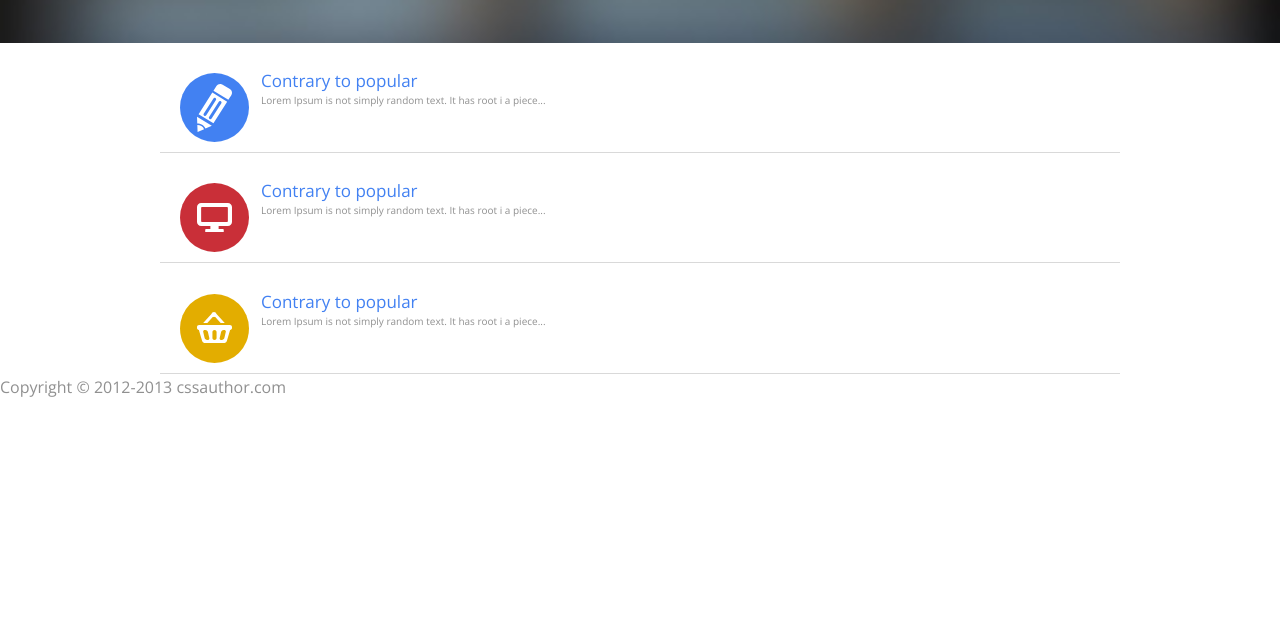
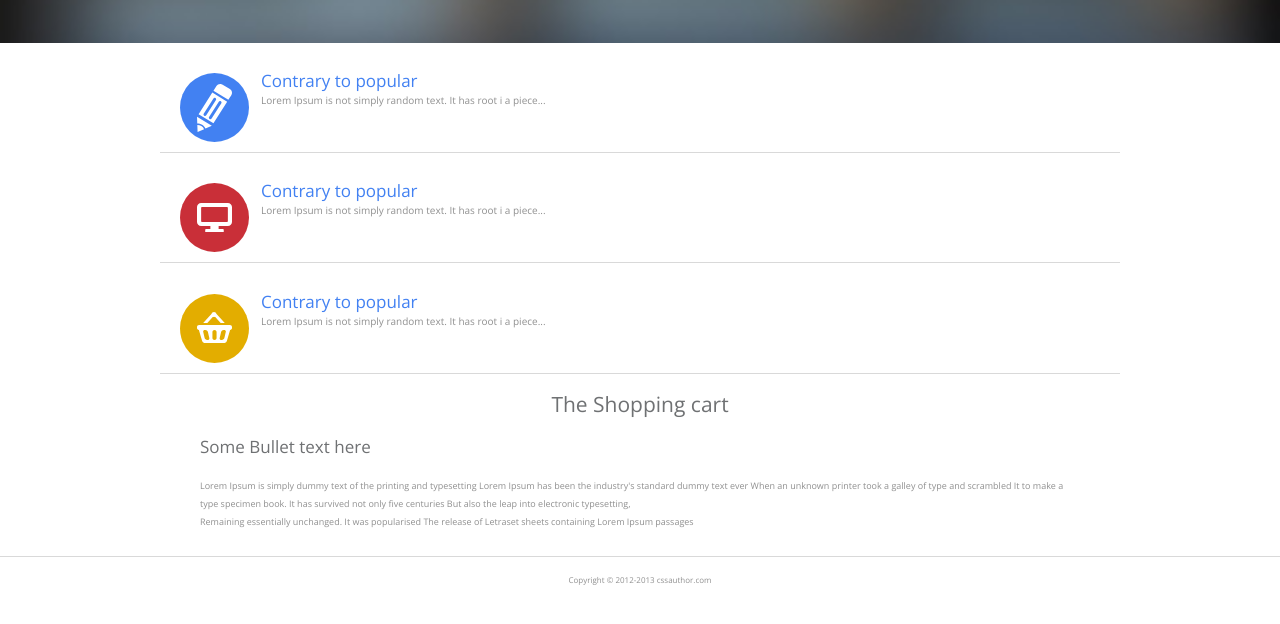
Before and after one commit to danekszy/prechu, a website: page site/index.html in a window 1280 px wide. Shown: the part 172-796 px from the top of the page. Drawn offline with nearby package versions, Linux system fonts and the light colour scheme; files that its build step writes are made by us from their sources.

Commit message:
Add promo section & footer

```diff
--- a/site/index.html
+++ b/site/index.html
@@ -103,9 +103,17 @@
         </div>
       </section>
 
-      <section class="shopping-info">
+      <section class="promo-info">
         <div class="container">
-
+          <h2 class="promo-header promo-header_primary">The Shopping cart</h2>
+          <h3 class="promo-header promo-header_secondary">Some Bullet text here</h3>
+          <div class="promo-desc">Lorem Ipsum is simply dummy text of the printing and typesetting
+Lorem Ipsum has been the industry's standard dummy text ever
+When an unknown printer took a galley of type and scrambled
+It to make a type specimen book. It has survived not only five centuries
+But also the leap into electronic typesetting,<br>
+Remaining essentially unchanged. It was popularised
+The release of Letraset sheets containing Lorem Ipsum passages</div>
         </div>
       </section>
     </main>
--- a/site/styles/_global.scss
+++ b/site/styles/_global.scss
@@ -5,13 +5,33 @@
 }
 
 body {
+  color: $body-text-color;
   font-family: $body-font-family;
   font-size: $body-font-size;
+  font-weight: 300; // to thicken it a bit, we need to remove font-smoothing
   line-height: 1.6250em; /* 26px */
-  font-weight: 300; // to thicken it a bit, we need to remove font-smoothing
-  color: $body-text-color;
+}
+
+h1,
+h2,
+h3,
+h4,
+h5,
+h6 {
+  -moz-font-feature-settings: 'kern';
+  -moz-font-feature-settings: 'kern=1';
+  -webkit-font-feature-settings: 'kern';
+  font-feature-settings: 'kern';
+  -webkit-font-smoothing: antialiased;
+  text-rendering: optimizeLegibility;
 }
 
 .container {
   @include container();
 }
+
+.pagefooter {
+  font-size: 8px;
+  padding: 10px 0;
+  text-align: center;
+}
--- /dev/null
+++ b/site/styles/components/_promosection.scss
@@ -0,0 +1,28 @@
+.promo-info {
+  border-bottom: 1px solid rgba(#000, .15);
+  padding-bottom: 25px;
+
+  .container {
+    padding: 0 40px;
+  }
+}
+
+.promo-header {
+  font-weight: 300;
+  color: $header-text-color;
+}
+
+.promo-header_primary {
+  text-align: center;
+  font-size: 21px;
+}
+
+.promo-header_secondary {
+  font-size: 17px;
+}
+
+.promo-desc {
+  font-size: 9px;
+  color: $body-text-color;
+  line-height: 2;
+}
--- a/site/styles/main.scss
+++ b/site/styles/main.scss
@@ -13,3 +13,4 @@
 @import 'components/banner';
 @import 'components/featured';
 @import 'components/icon';
+@import 'components/promosection';
```
